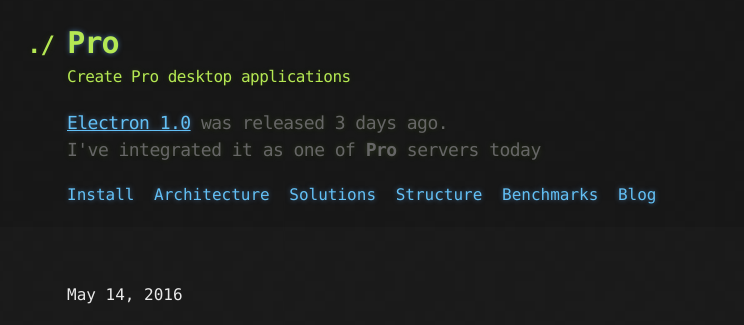
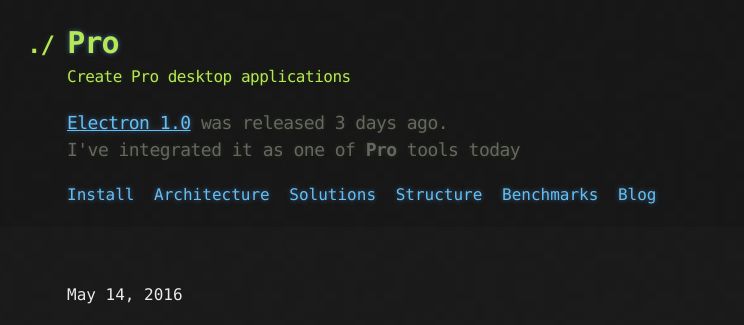
Before and after one commit to madmaniak/pro, a Jekyll site: the page built from _posts/2016-05-14-create-desktop-applications-with-pro.html, in a window 1280 px wide. Shown: the top 325 px of the page, without its empty margins (248-992 px from the left). Built offline with Jekyll 4.4.1, drawn with Linux system fonts in a browser that asks for light colours; Markdown is read by kramdown in place of the engine named in the settings; comment, search, counter and statistics services are not loaded.

Commit message:
changes according to rename servers => tools

```diff
--- a/_posts/2016-05-14-create-desktop-applications-with-pro.html
+++ b/_posts/2016-05-14-create-desktop-applications-with-pro.html
@@ -1,7 +1,7 @@
 ---
 layout: posts
 title: Create Pro desktop applications
-meta: <a href="http://electron.atom.io/blog/2016/05/11/electron-1-0">Electron 1.0</a> was released 3 days ago.<br />I've integrated it as one of <strong>Pro</strong> servers today
+meta: <a href="http://electron.atom.io/blog/2016/05/11/electron-1-0">Electron 1.0</a> was released 3 days ago.<br />I've integrated it as one of <strong>Pro</strong> tools today
 ---
 
 <div class="center">
@@ -12,4 +12,4 @@ It took 2 minutes to integrate Electron with Pro according to <a href="http://el
 <a href="https://github.com/madmaniak/pro-example-app">Example app</a> runs on my desktop without any changes.
 </p>
 <img src="{{site.baseurl}}/images/posts/pro-electron-screenshot.png" width=645 height=394 />
-<p>See <a href="https://github.com/madmaniak/pro/tree/master/servers/electron">implementation</a>.</p>
+<p>See <a href="https://github.com/madmaniak/pro/tree/master/tools/electron">implementation</a>.</p>
--- a/_posts/2016-05-18-create-mobile-applications-with-pro.html
+++ b/_posts/2016-05-18-create-mobile-applications-with-pro.html
@@ -7,4 +7,4 @@ meta: <a href="https://cordova.apache.org">Cordova</a> integration is ready. Now
 <div class="center">
   <img src="{{site.baseurl}}/images/posts/cordova.svg" width=200 height=200 />
 </div>
-<p>See <a href="https://github.com/madmaniak/pro/tree/master/servers/cordova">implementation</a>.</p>
+<p>See <a href="https://github.com/madmaniak/pro/tree/master/tools/cordova">implementation</a>.</p>
--- a/_posts/2016-05-31-easier-development-setup.html
+++ b/_posts/2016-05-31-easier-development-setup.html
@@ -13,7 +13,7 @@ It solves the issue with new naming for network interfaces.
 </p>
 <p>
 To use <strong>Pro</strong> Vagrant box make sure there is no <strong>node_modules</strong> directory
-in <strong>servers/webpack</strong> or <strong>servers/primus</strong> then use following commands:
+in <strong>tools/webpack</strong> or <strong>tools/primus</strong> then use following commands:
 {% highlight bash %}
 vagrant up
 vagrant ssh
--- a/structure.html
+++ b/structure.html
@@ -43,7 +43,7 @@ meta: You get the basic structure in which you have endless freedom
 
 <div class="box">
 
-  <h3>Servers</h3>
+  <h3>Tools</h3>
   <p>
   This is the most amazing part of <strong>Pro</strong>. Here are placed implementations of different technologies.
   All of them know and share the structure. That's why you can be polyglot and use whatever language you want in one application.
```
Also changed, not shown: images/structure.svg, 1 other file.
